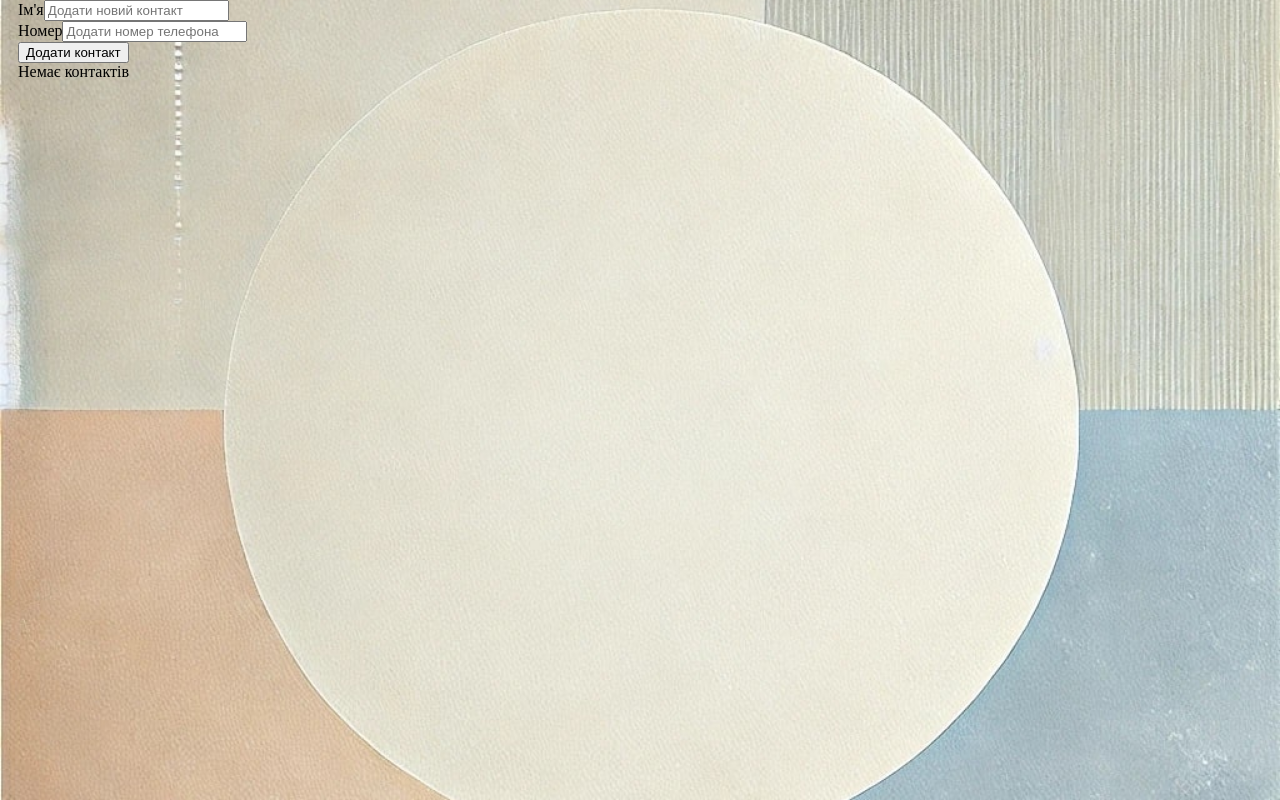
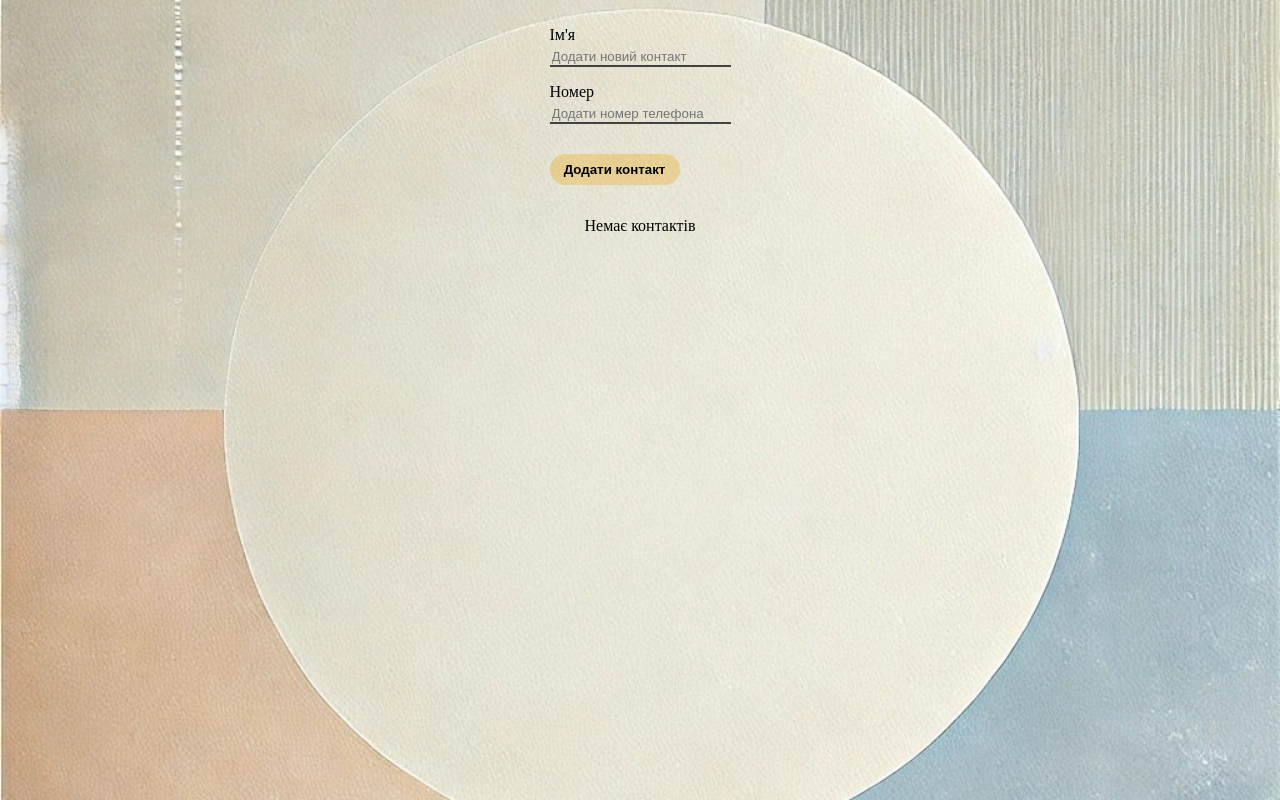
Before and after one commit to MarynaOr/goit-react-hw-08, a React (Vite) app: page / in a window 1280 px wide. Built offline with nearby package versions, Linux system fonts and the light colour scheme.

Commit message:
style_form

```diff
--- a/src/components/ContactForm/ContactForm.jsx
+++ b/src/components/ContactForm/ContactForm.jsx
@@ -1,6 +1,7 @@
 import { ErrorMessage, Field, Form, Formik } from "formik";
 import { addContact } from "../../redux/contactsSlice";
 import { useDispatch } from "react-redux";
+import s from './ContactForm.module.css'
 import * as Yup from "yup";
 const onlyLaters = /^[A-Za-zА-Яа-яЇїІіЄєҐґ'’\s]+$/;
 const phoneValidation = /^\+?\d{9,15}$/;
@@ -13,26 +14,18 @@ const validationSchema = Yup.object().shape({
     .matches(onlyLaters, "Можна вводити тільки літери!"),
 
   phone: Yup.string()
+  .min(9, "Мінімум 3 цифри!")
+    .max(50, "Максимум 50!")
     .matches(phoneValidation, "Невірний формат!")
     .required("Обов'язкове поле!"),
 });
 
-// const initialValues = {
-//   username: "",
-//   phone: "",
-// };
-
 const ContactForm = () => {
-  // const nameFieldId = useId();
-  // const phoneFieldId = useId();
   const initialValues = { username: "", phone: "" };
   const dispatch = useDispatch();
 
   const onSubmit = (values, options) => {
     const newContact = {
-      // contact: values.contact,
-      // isComplited: false,
-
       username: values.username,
       phone: values.phone,
       id: crypto.randomUUID(),
@@ -43,16 +36,17 @@ const ContactForm = () => {
 
   return (
       <div>
-      <div>
         <Formik
+
           validationSchema={validationSchema}
           initialValues={initialValues}
-        onSubmit={onSubmit}>
-          {/* {({ onSubmit }) => ( */}
-            <Form>
-              <div>
-                <label htmlFor="nameFieldId">Ім'я</label>
+          onSubmit={onSubmit}
+        >
+          <Form className={s.con}>
+            <div className={s.conForm}>
+              <label className={s.label} htmlFor="nameFieldId">Ім'я</label>
               <Field
+                className={s.input}
                 name="username"
                 type="text"
                 id="nameFieldId"
@@ -61,24 +55,23 @@ const ContactForm = () => {
               {/* <ErrorMessage name="username">
   {msg => <span style={{ color: "red", fontSize: "14px" }}>{msg}</span>}
 </ErrorMessage> */}
-                <ErrorMessage name="username" component="span" />
+              <ErrorMessage className={s.error} name="username" component="span" />
             </div>
-              <div>
-                <label htmlFor="phoneFieldId">Номер</label>
+            <div className={s.conForm}>
+              <label className={s.label} htmlFor="phoneFieldId">Номер</label>
               <Field
+                className={s.input}
                 name="phone"
                 type="tel"
                 id="phoneFieldId"
                 placeholder="Додати номер телефона"
               />
-                <ErrorMessage name="phone" component="span" />
+              <ErrorMessage className={s.error} name="phone" component="span" />
             </div>
 
-              <button type="submit">Додати контакт</button>
+            <button className={s.btn} type="submit">Додати контакт</button>
           </Form>
-          {/* )} */}
         </Formik>
-      </div>
       </div>
   );
 };
--- /dev/null
+++ b/src/components/ContactForm/ContactForm.module.css
@@ -0,0 +1,53 @@
+.con{
+    display: flex;
+    gap: 16px;
+    flex-direction: column;
+
+}
+
+.conForm{
+    display: flex;
+    flex-direction: column;
+    gap: 4px;
+
+}
+
+.label{
+    font-weight: 500;
+    color: rgb(0, 0, 0);
+
+}
+
+.input{
+background-color: transparent;
+/* border-top: none;
+border-left: none;
+border-right: none;
+border-bottom: solid 2px #ce9e00; */
+border: none;
+border-bottom: 2px solid #424242;
+}
+
+
+
+.error{
+    color: rgb(255, 187, 0);
+}
+
+.btn{
+
+    max-width: 130px;
+    cursor: pointer;
+    background-color: #eba0004b;
+    padding: 8px;
+    border: none;
+    border-radius: 30px;
+    margin-top: 14px;
+    font-weight: 700;
+    transition: background-color 0.5s ease, color 0.5s ease;
+}
+
+.btn:hover{
+    color: rgb(0, 43, 83);
+    background-color: #eba100;
+}
--- a/src/components/ContactList/ContactList.jsx
+++ b/src/components/ContactList/ContactList.jsx
@@ -1,14 +1,15 @@
 import Contact from "../Contact/Contact";
 import ContactForm from "../ContactForm/ContactForm";
 import { useSelector } from "react-redux";
-
+import s from './ContactList.module.css'
 const ContactList = () => {
   const contacts = useSelector(state => state.contacts.items)
   // console.log("Контакти з Redux:", contacts);
   // console.log("Контакти з Redux у рендері:", contacts);
   return (
     <>
-      <ContactForm/>
+    <div className={s.con}>
+ <ContactForm/>
       <ul>
        {
         contacts.length > 0 ? (
@@ -21,6 +22,8 @@ const ContactList = () => {
         )
        }
       </ul>
+    </div>
+
 
     </>
   );
--- /dev/null
+++ b/src/components/ContactList/ContactList.module.css
@@ -0,0 +1,8 @@
+.con{
+    display: flex;
+    flex-direction: column;
+    align-items: center;
+    /* justify-content: center; */
+    gap: 32px;
+    padding-top: 26px;
+}
--- a/src/index.css
+++ b/src/index.css
@@ -8,7 +8,6 @@ body{
   min-height: 100vh;
   background-attachment: fixed;
   position: relative;
-  overflow: hidden;
 
 }
 ol,ul{
```
Lines whose indentation alone changed are shown as unchanged.
